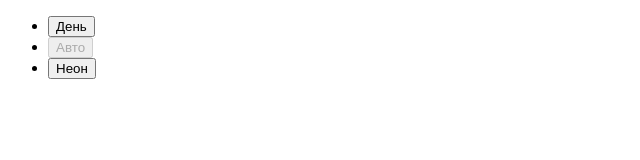
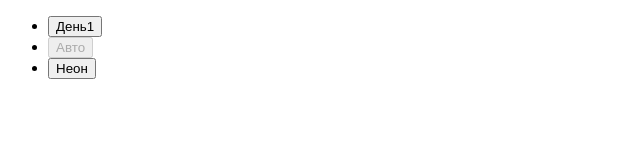
Before and after one commit to SergeyPegas/slozhno-sosredotochitsya, a plain HTML site: page index.html in a window 1280 px wide. Shown: the full height of the page, 0-640 px from the left. Drawn offline with Linux system fonts and the light colour scheme.

Commit message:
Первый коммит после восстановления системы

```diff
--- a/index.html
+++ b/index.html
@@ -14,7 +14,7 @@
             <button
               class="header__theme-menu-button header__theme-menu-button_type_light"
             >
-              День
+              День1
             </button>
           </li>
           <li class="header__theme-menu-item">
```
